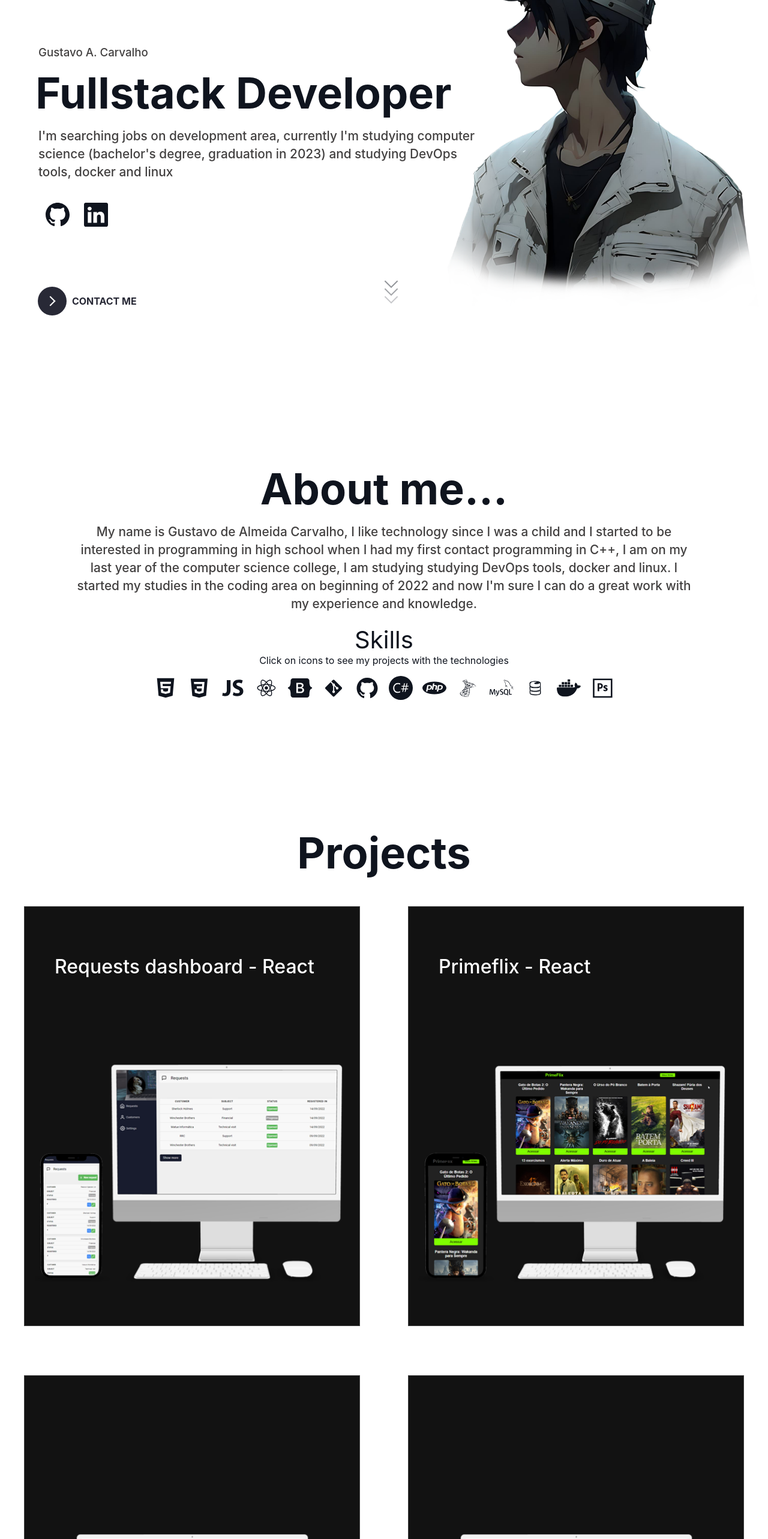
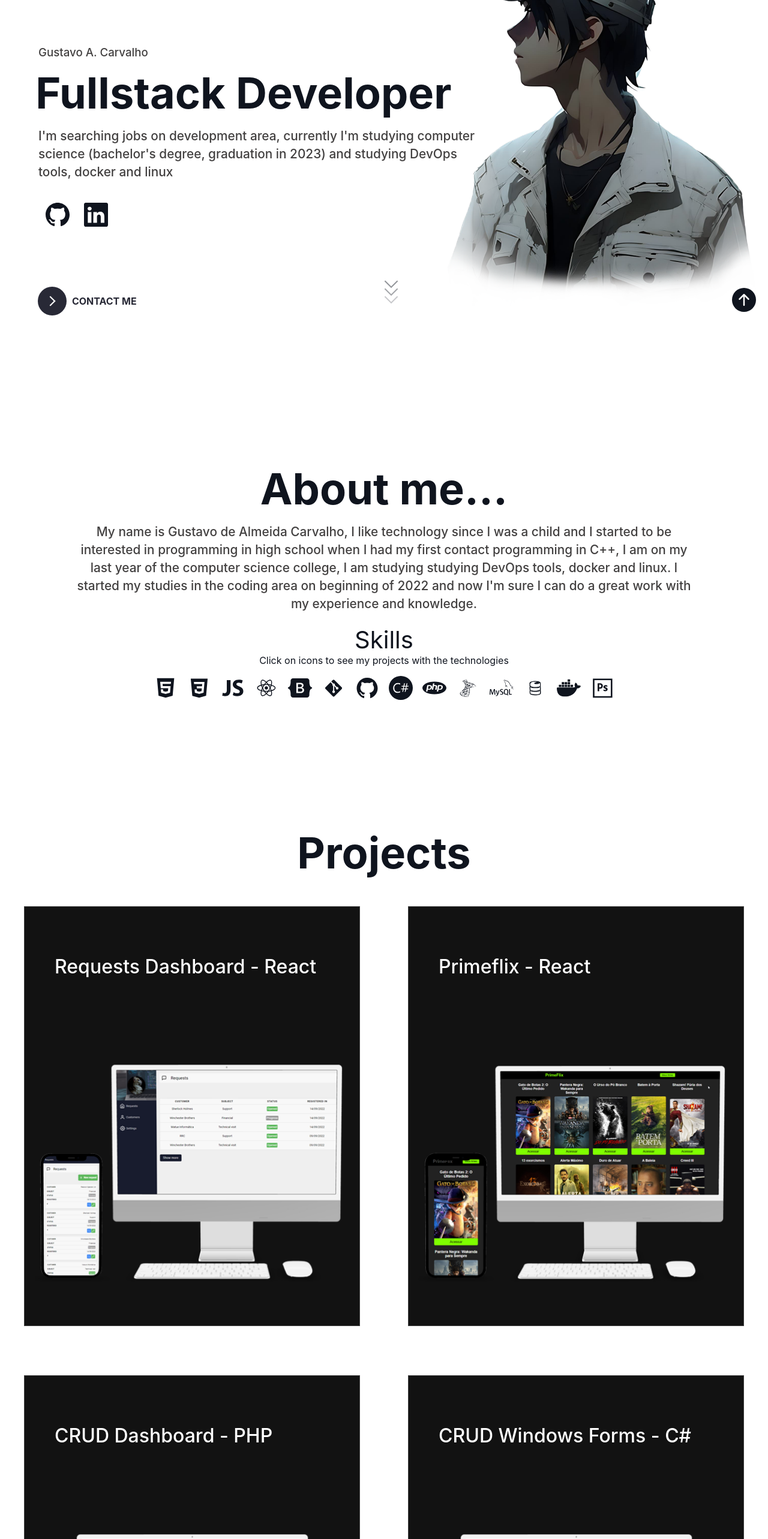
Before and after one commit to gustavoallm/reactport, a React (Create React App) app: page / in a window 1280 px wide. Shown: the part 234-2800 px from the top of the page at 60% size. Built offline with nearby package versions, Linux system fonts and the light colour scheme.

Commit message:
added links to projects

```diff
--- a/src/pages/Home/home.css
+++ b/src/pages/Home/home.css
@@ -9,7 +9,7 @@
 /*                  Home                         */
 
 .home {
-    background: url('../../assets/iconai.png') no-repeat center center;
+    background: url("../../assets/iconai.png") no-repeat center center;
     background-size: 550px 700px;
     background-position: bottom right;
     display: flex;
@@ -110,7 +110,7 @@
 
 .arrow::before {
     position: absolute;
-    content: '';
+    content: "";
     top: -0.29rem;
     right: 0.0625rem;
     width: 0.625rem;
@@ -419,6 +419,14 @@ h2 {
 
 /*                Scrollbar                       */
 
+.btn-back {
+    position: fixed;
+    right: 20px;
+    bottom: 40px;
+    z-index: 25;
+    cursor: pointer;
+}
+
 /* width */
 ::-webkit-scrollbar {
     width: 0.5rem;
--- a/src/pages/Home/index.js
+++ b/src/pages/Home/index.js
@@ -6,6 +6,7 @@ import { toast } from "react-toastify";
 import { useState } from "react";
 
 import "animate.css";
+import { BsFillArrowUpCircleFill } from "react-icons/bs";
 import { AiFillHtml5, AiFillGithub } from "react-icons/ai";
 import { DiCss3, DiReact, DiGit, DiMsqlServer, DiFirebase, DiPhotoshop } from "react-icons/di";
 import { IoLogoJavascript } from "react-icons/io";
@@ -20,9 +21,9 @@ import validation from "../../assets/validation.png";
 
 function Home() {
     const welcome = () =>
-        toast("in development!", {
+        toast("Welcome!", {
             position: "top-right",
-            autoClose: 3000,
+            autoClose: 2000,
             hideProgressBar: false,
             closeOnClick: true,
             pauseOnHover: true,
@@ -51,6 +52,9 @@ function Home() {
                     <span class="icon arrow"></span>
                 </span>
                 <span class="button-text">Contact me</span>
+            </a>
+            <a class="btn-back" href="#top">
+                <BsFillArrowUpCircleFill color="#6e7e85" size={40} />
             </a>
             <div className="container">
                 <section className={fade ? "home home-fade" : "home"} id="top">
@@ -115,7 +119,7 @@ function Home() {
                         <br />
                         <div className="skills-svg">
                             <a
-                                href="https://www.w3schools.com/html/html_intro.asp"
+                                href="https://github.com/gustavoallm/regexjs"
                                 target="_blank"
                                 rel="noreferrer"
                                 className="zoom"
@@ -184,23 +188,23 @@ function Home() {
                             >
                                 <SiMysql color="#0f141e" size={40} />
                             </a>
-                            <a href="https://firebase.google.com/" target="_blank" rel="noreferrer">
+                            <a
+                                href="https://github.com/gustavoallm/requests"
+                                target="_blank"
+                                rel="noreferrer"
+                            >
                                 <DiFirebase color="#0f141e" size={40} />
                             </a>
                             <a href="https://www.linuxtips.io/" target="_blank" rel="noreferrer">
                                 <SiDocker color="#0f141e" size={40} />
                             </a>
-                            <a
-                                href="https://www.adobe.com/br/products/photoshop.html"
-                                target="_blank"
-                                rel="noreferrer"
-                            >
+                            <a href="#projects">
                                 <DiPhotoshop color="#0f141e" size={40} />
                             </a>
                         </div>
                     </div>
                 </section>
-                <section className="projects">
+                <section className="projects" id="projects">
                     <h1 className="title">Projects</h1>
                     <div className="works-grid">
                         <div className="work1 gridspace">
@@ -210,7 +214,7 @@ function Home() {
                                 target="_blank"
                                 rel="noreferrer"
                             >
-                                <span className="thumb-text">Requests dashboard - React</span>
+                                <span className="thumb-text">Requests Dashboard - React</span>
                             </a>
                             <img className="thumb" src={request} alt="Projeto chamados" />
                         </div>
@@ -225,42 +229,51 @@ function Home() {
                             </a>
                             <img className="thumb" src={primeflix} alt="Site PrimeFlix" />
                         </div>
+                        <div className="work3 gridspace">
                             <a
-                            className="work3 gridspace"
+                                className="link"
                                 href="https://www.linkedin.com/feed/update/urn:li:activity:6988553983535534081/"
                                 target="_blank"
                                 rel="noreferrer"
                             >
+                                <span className="thumb-text">CRUD Dashboard - PHP</span>
+                            </a>
                             <img className="thumb" src={php} alt="Crud PHP" />
-                        </a>
+                        </div>
+                        <div className="work4 gridspace">
                             <a
-                            className="work4 gridspace"
+                                className="link"
                                 href="https://www.linkedin.com/feed/update/urn:li:activity:6947887723525324800/"
                                 target="_blank"
                                 rel="noreferrer"
                             >
+                                <span className="thumb-text">CRUD Windows Forms - C#</span>
+                            </a>
                             <img className="thumb" src={csharp} alt="Crud CSharp" />
-                        </a>
+                        </div>
+                        <div className="work5 gridspace">
                             <a
-                            className="work5 gridspace"
+                                className="link"
                                 href="https://gustavoallmport.netlify.app/"
                                 target="_blank"
                                 rel="noreferrer"
                             >
+                                <span className="thumb-text">Portfolio Example - React</span>
+                            </a>
                             <img className="thumb" src={firstport} alt="First Portfolio" />
-                        </a>
+                        </div>
+                        <div className="work6 gridspace">
                             <a
-                            className="work6 gridspace"
+                                className="link"
                                 href="https://github.com/gustavoallm/regexjs"
                                 target="_blank"
                                 rel="noreferrer"
                             >
+                                <span className="thumb-text">Regex Verification - JS</span>
+                            </a>
                             <img className="thumb" src={validation} alt="Regex" />
-                        </a>
                         </div>
-                    <br />
-                    <br />
-                    <br />
+                    </div>
                 </section>
                 <section className="contact">
                     <h1 className="title">Contact</h1>
```
Lines whose indentation alone changed are shown as unchanged.
